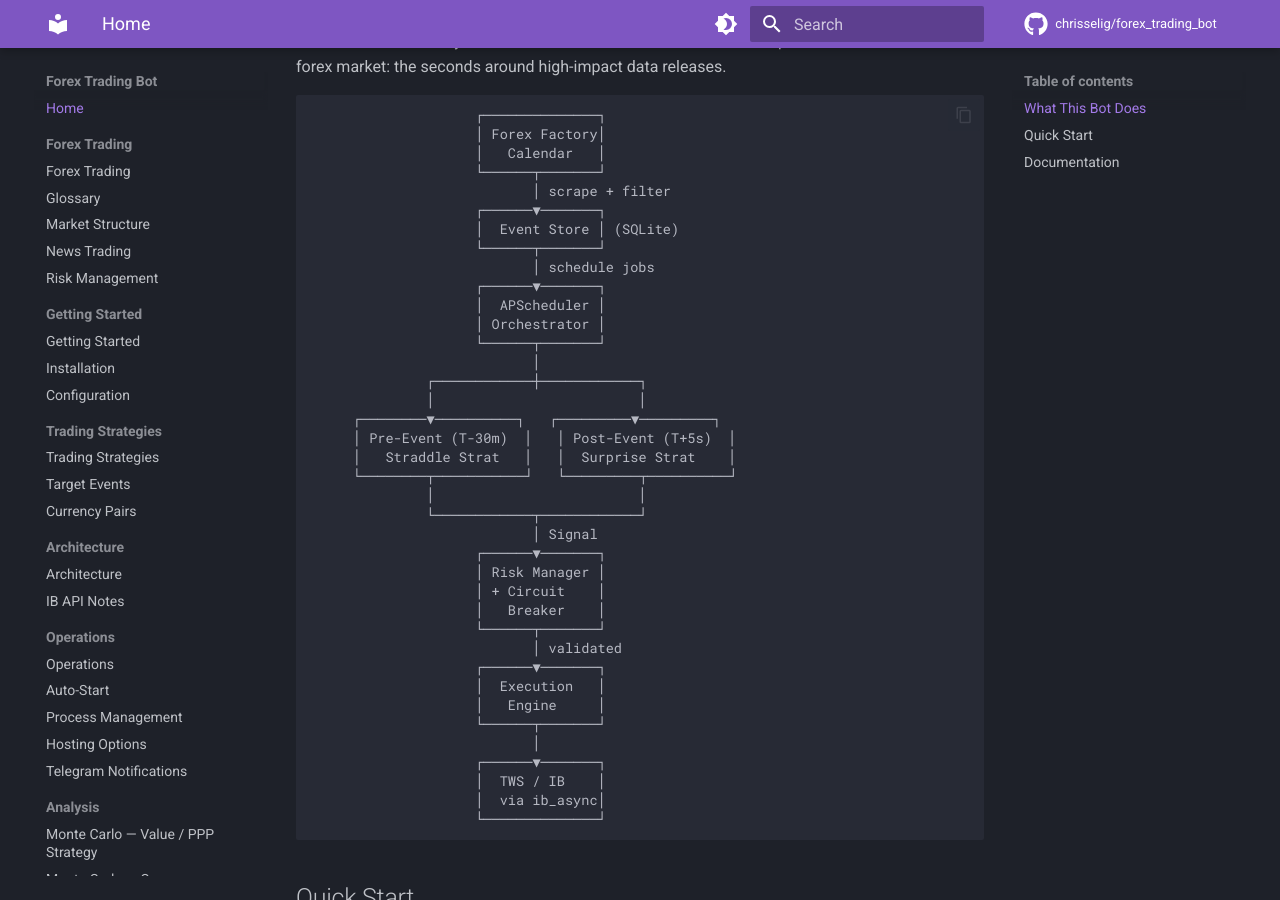
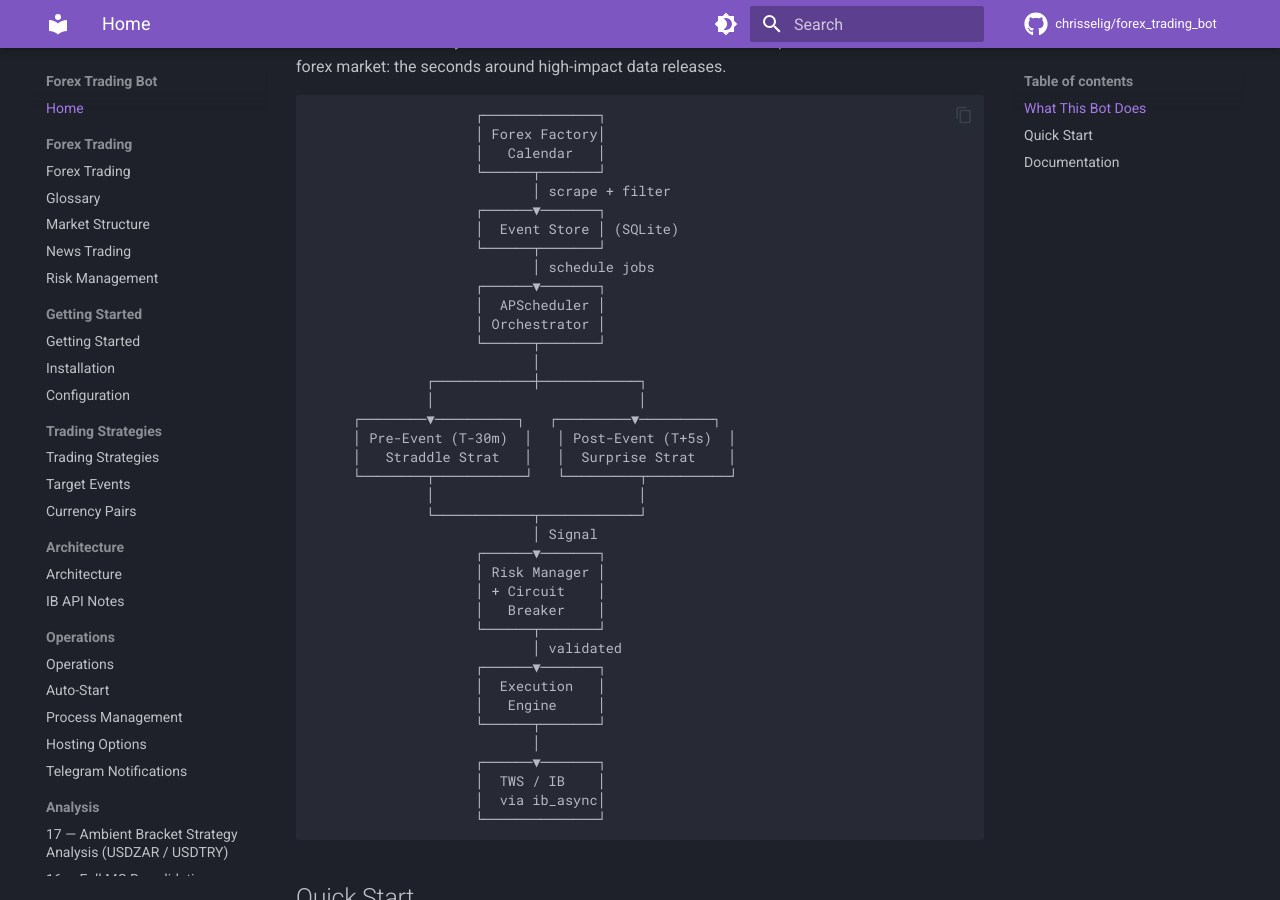
Before and after one commit to chrisselig/forex_trading_bot, an MkDocs documentation site: the page built from docs/index.md, in a window 1280 px wide and 900 px high, scrolled down 598 px. Built offline with MkDocs 1.6.1 and Material for MkDocs 9.7.7, drawn with Linux system fonts in a browser that asks for light colours; comment, search, counter and statistics services are not loaded; some of the changed text lies outside the part shown.

Commit message:
docs(nav): publish reports 15/16/17 to the docs site
The report markdown was merged to main but never added to the mkdocs
Analysis nav, so reports 15 (surprise), 16 (tz re-validation — current
source of truth), and 17 (ambient bracket) were not on the GitHub Pages
site. Add them in descending order per the existing convention.

Co-Authored-By: Claude Opus 4.8 (1M context) <noreply@anthropic.com>

```diff
--- a/mkdocs.yml
+++ b/mkdocs.yml
@@ -71,6 +71,9 @@ nav:
     - operations/hosting-options.md
     - operations/telegram-notifications.md
   - Analysis:
+    - research/17-ambient-bracket.md
+    - research/16-mc-revalidation.md
+    - research/15-mc-surprise.md
     - research/14-mc-value-ppp.md
     - research/13-mc-momentum.md
     - research/12-mc-remaining-us.md
```
